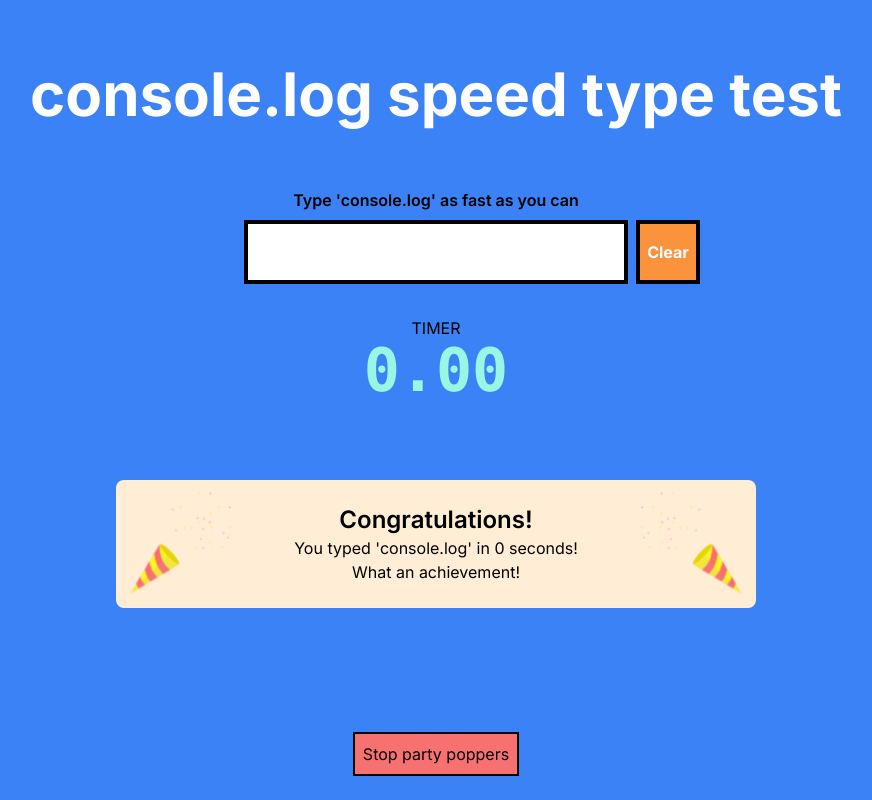
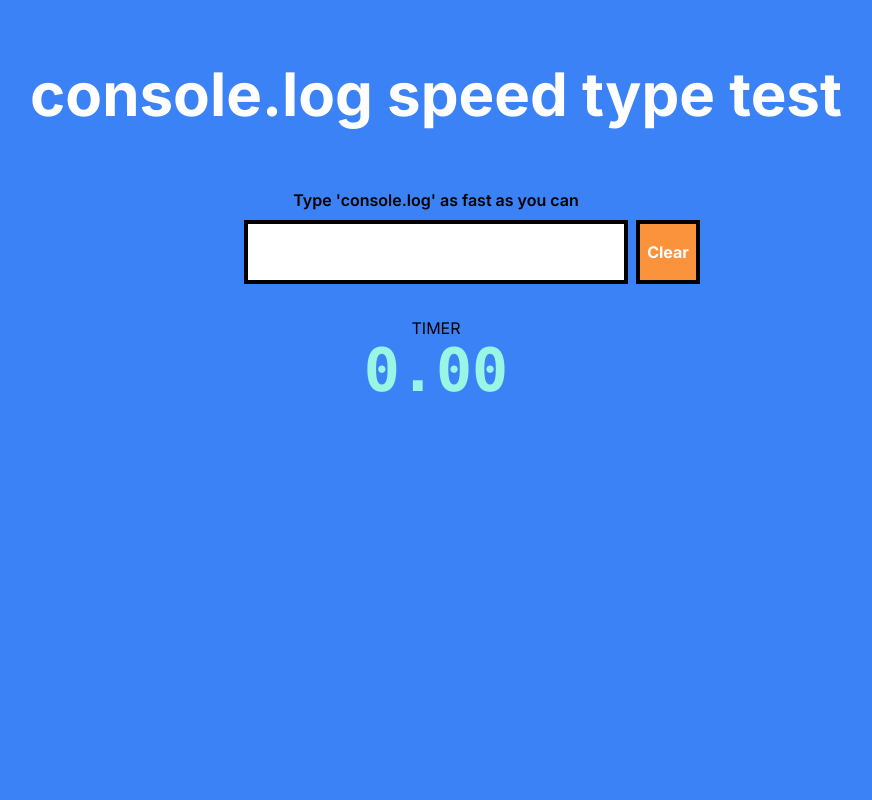
Before and after one commit to ollie-cook/console-log, a Next.js app: page / in a window 1280 px wide. Shown: the whole page, without its empty margins (204-1076 px from the left). Built offline with nearby package versions, Linux system fonts and the light colour scheme.

Commit message:
boolean change again

```diff
--- a/app/components/Input/Input.tsx
+++ b/app/components/Input/Input.tsx
@@ -64,7 +64,7 @@ export default function Input() {
       <p className="mt-2">TIMER</p>
       <p className={`text-6xl font-bold font-mono ${success == true ? 'text-lime-500' : 'text-teal-200'}`}>{time.toFixed(2)}</p>
       {
-        success == false && (
+        success == true && (
           <>
           <div className="relative mt-20 h-40 w-full bg-orange-100 rounded-lg flex flex-col items-center justify-start sm:w-[40rem] sm:h-32 sm:justify-center">
             <p className="font-semibold mt-4 sm:text-2xl sm:mt-0">Congratulations!</p>
```
